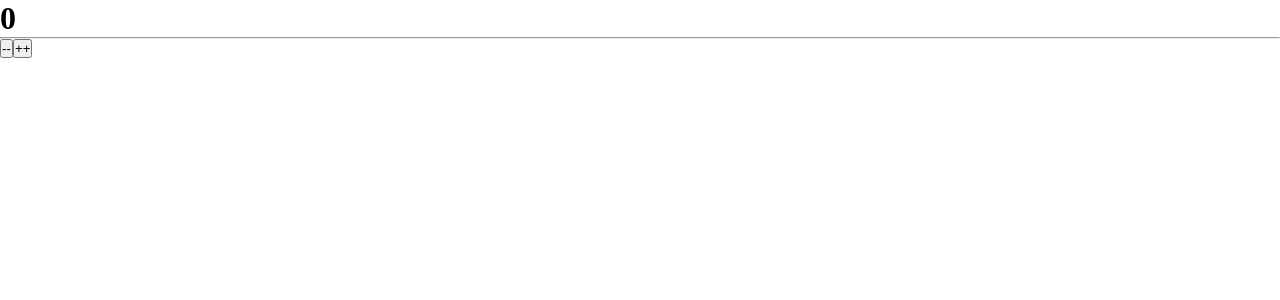
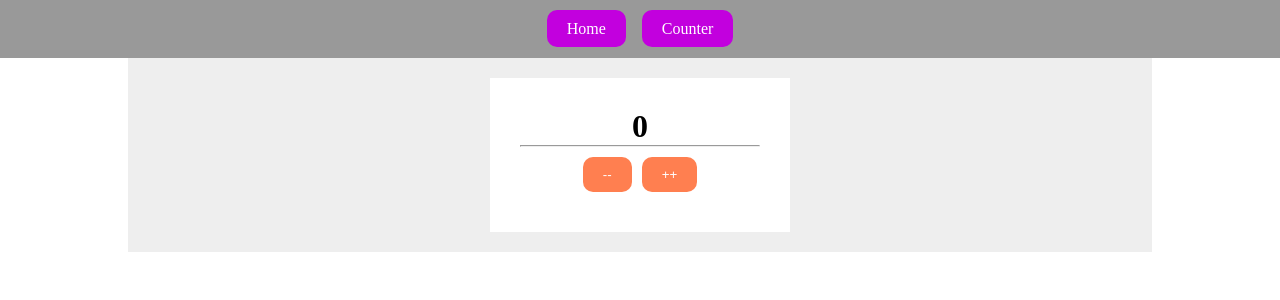
Before and after one commit to mhFarokDev/nextjs-card-app-v1, a Next.js app: page /counter in a window 1280 px wide. Shown: the top 300 px of the page. Built offline with nearby package versions, Linux system fonts and the light colour scheme.

Commit message:
counter project done

```diff
--- a/app/counter/counter.css
+++ b/app/counter/counter.css
@@ -0,0 +1,16 @@
+.counter-body{
+    width: 300px;
+    background-color: #fff;
+    padding: 30px;
+    margin: auto;
+    text-align: center;
+}
+.counter-body button{
+    padding: 10px 20px;
+    background-color: coral;
+    color: #fff;
+    border: none;
+    border-radius: 10px;
+    margin: 10px 5px;
+    cursor: pointer;
+}
--- a/app/counter/counterSlice.js
+++ b/app/counter/counterSlice.js
@@ -6,14 +6,22 @@ const counterSlice = createSlice({
     initialState : {
         count : 0
     },
-    reducers : {},
+    reducers : {
+        increement : (state, action) =>{
+            state.count++;
+        },
+        decreement : (state, action) =>{
+            state.count--;
+        }
+    },
 
 });
 
 
 
 // export selectors
+export const selectCount = (state) => state.counter;
 // export actions
-export const {} = counterSlice.actions;
+export const {increement, decreement} = counterSlice.actions;
 // export reducer
 export default counterSlice.reducer;
--- a/app/counter/page.jsx
+++ b/app/counter/page.jsx
@@ -1,12 +1,22 @@
+"use client"
 import React from 'react'
+import { useDispatch, useSelector } from 'react-redux'
+import { decreement, increement, selectCount } from './counterSlice'
+
+import "./counter.css"
+
 
 export default function Counter() {
+    const {count} = useSelector(selectCount)
+    const despatch = useDispatch()
   return (
-    <div>
-        <h1>0</h1>
-        <hr />
-        <button>--</button>
-        <button>++</button>
+    <div className='container'>
+        <div className="counter-body">
+            <h1>{count}</h1>
+            <hr />
+            <button onClick={() => despatch(decreement())}>--</button>
+            <button onClick={() => despatch(increement())}>++</button>
+        </div>
     </div>
   )
 }
--- a/app/globals.css
+++ b/app/globals.css
@@ -93,3 +93,35 @@ a {
   color: inherit;
   text-decoration: none;
 }
+
+.container{
+  width: 80%;
+  margin: auto;
+  background-color: #eee;
+  padding: 20px;
+}
+
+.nav{
+  width: 100%;
+  padding: 10px 50px;
+  background-color: #999;
+  box-sizing: border-box;
+  text-align: center;
+}
+.nav ul{
+  padding: 10px 0px;
+}
+.nav ul li{
+  list-style: none;
+  display: inline-block;
+}
+.nav ul li a {
+  padding: 10px 20px;
+  background-color: rgb(194 0 222);
+  color: #fff;
+  margin: 10px 8px;
+  border-radius: 10px;
+}
+.nav ul li a.active {
+  background: rgb(115 7 131);
+}
--- a/app/layout.jsx
+++ b/app/layout.jsx
@@ -4,13 +4,28 @@ import store from "@/store/store"
 
 
 import './globals.css'
+import Link from 'next/link'
 
 
 
 export default function RootLayout({ children }) {
+  // const allitems = document.querySelectorAll(".nav ul li")
+  // allitems.forEach(element => {
+  //   element.addEventListener("click", ()=>{
+  //     // console.log(element.childNodes)
+  //     element.childNodes[0].classList.add("active");
+  //   })
+  // });
+
   return (
     <html lang="en">
       <body >
+        <div className="nav">
+          <ul>
+            <li><Link href="/">Home</Link></li>
+            <li><Link href="/counter">Counter</Link></li>
+          </ul>
+        </div>
           <Provider store={store}>
             {children}
           </Provider>
```
